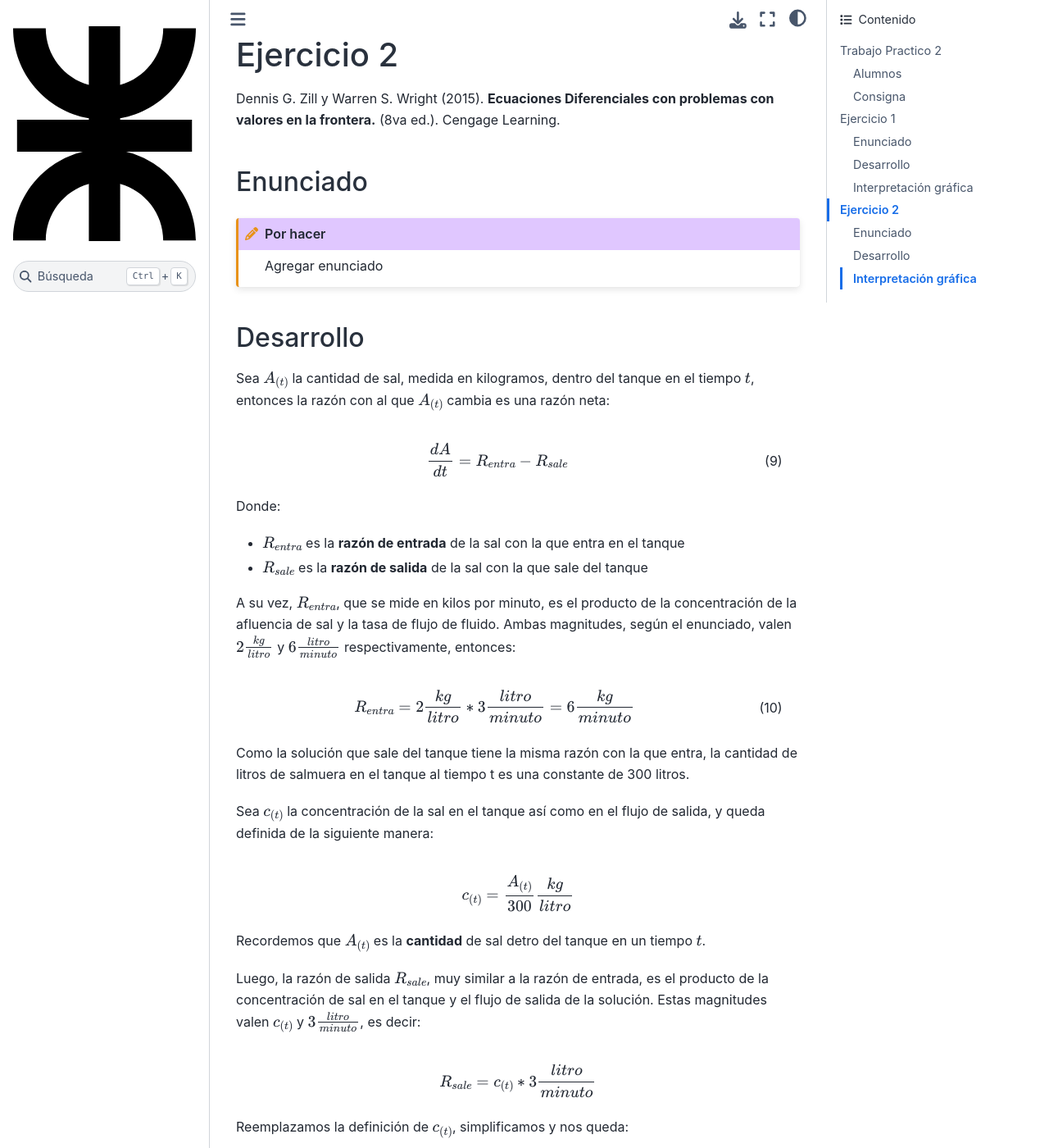
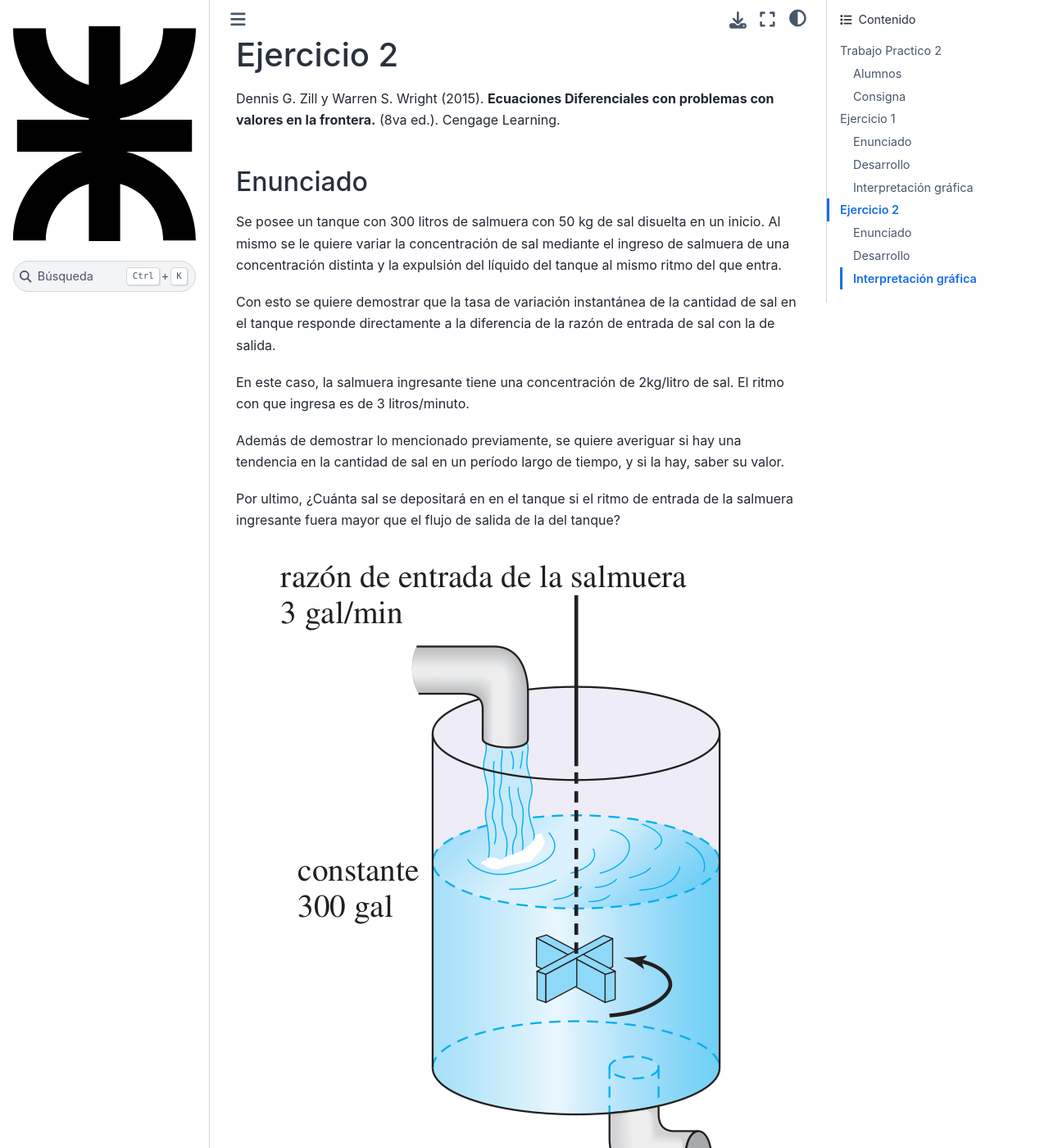
Before and after one commit to gorandp/am2_tp2, a Sphinx documentation site: the page built from docs/index.rst, in a window 1280 px wide and 1400 px high, scrolled down 6279 px. Shown: the whole window at 82% size. Built offline with Sphinx 7.4.7 and the Sphinx Book theme 1.1.4, drawn with Linux system fonts in a browser that asks for light colours; some of the changed text lies outside the part shown.

Commit message:
enunciado 2 init

```diff
--- a/docs/index.rst
+++ b/docs/index.rst
@@ -297,9 +297,31 @@ problemas con valores en la frontera.** (8va ed.). Cengage Learning.
 Enunciado
 ---------
 
-.. todo::
+Se posee un tanque con 300 litros de salmuera con 50 kg de sal disuelta en un
+inicio. Al mismo se le quiere variar la concentración de sal mediante el
+ingreso de salmuera de una concentración distinta y la expulsión del líquido
+del tanque al mismo ritmo del que entra.
 
-   Agregar enunciado
+Con esto se quiere demostrar que la tasa de variación instantánea de la
+cantidad de sal en el tanque responde directamente a la diferencia de la razón
+de entrada de sal con la de salida.
+
+En este caso, la salmuera ingresante tiene una concentración de 2kg/litro de
+sal. El ritmo con que ingresa es de 3 litros/minuto.
+
+Además de demostrar lo mencionado previamente, se quiere averiguar si hay una
+tendencia en la cantidad de sal en un período largo de tiempo, y si la hay,
+saber su valor.
+
+Por ultimo, ¿Cuánta sal se depositará en en el tanque si el ritmo de entrada
+de la salmuera ingresante fuera mayor que el flujo de salida de la del tanque?
+
+
+.. figure:: _static/tanque.png
+   :alt: tanque
+
+   Imagen ilustrativa. `Zill y Wright. Ecuaciones Diferenciales con
+   problemas con valores en la frontera.`
 
 
 Desarrollo
```
Also changed, not shown: docs/_static/tanque.png (added), 7 other files.
